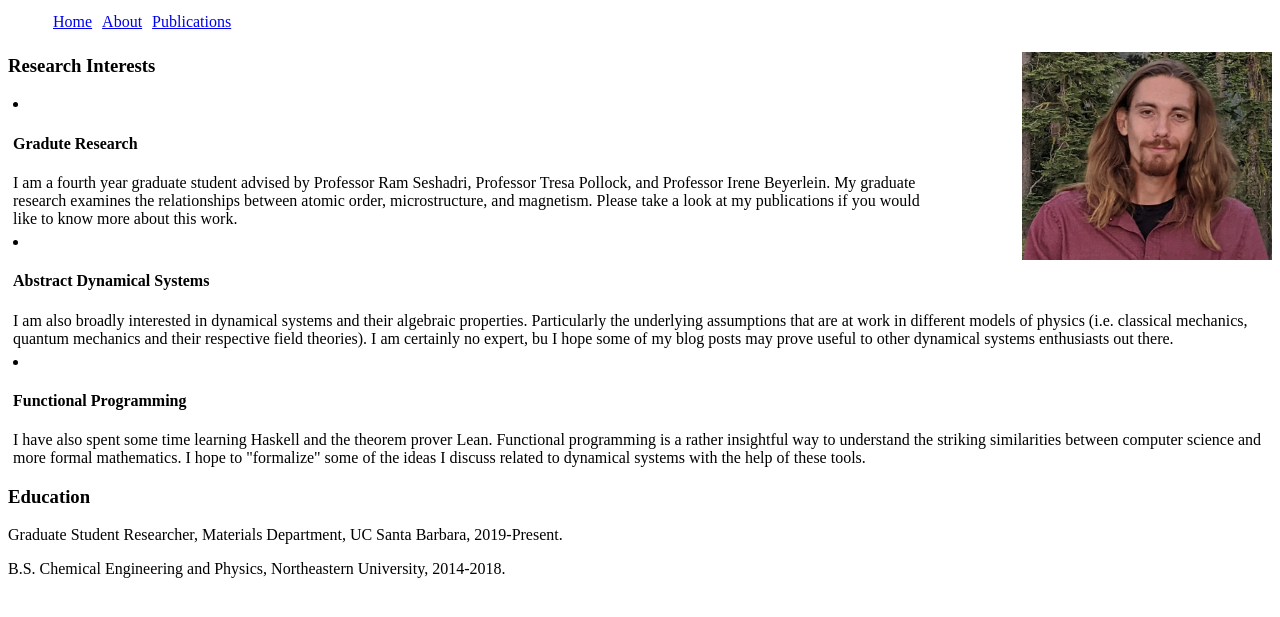
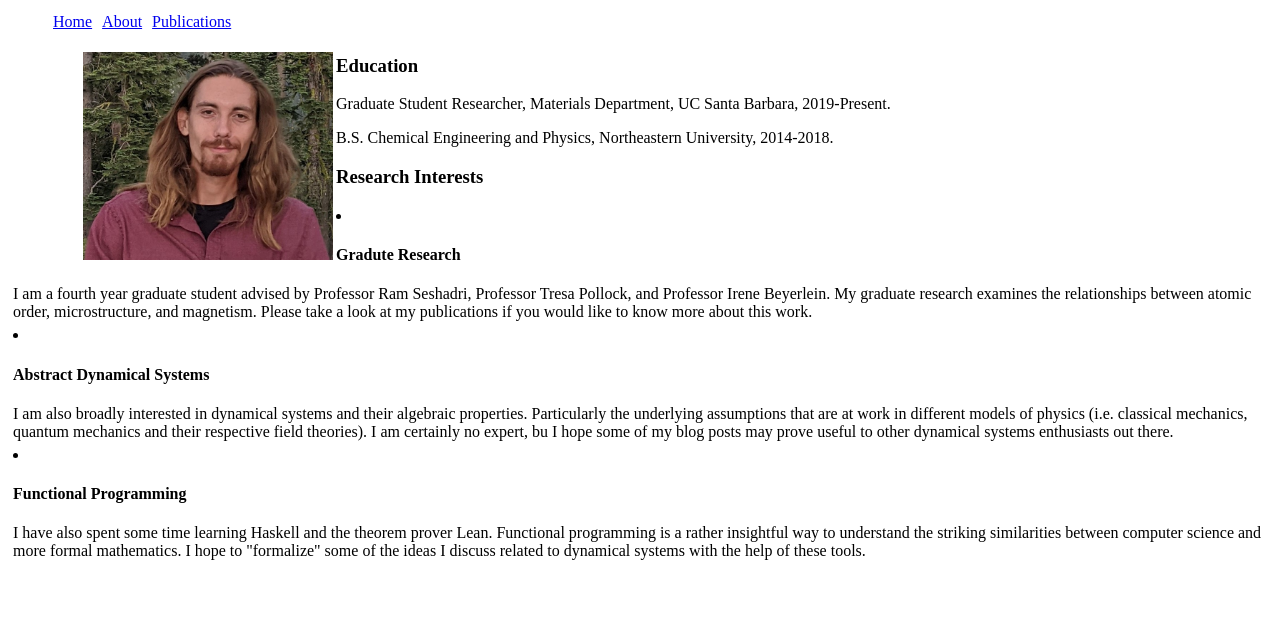
Before and after one commit to mayer-ju/mayer-ju.github.io, a Jekyll site: the page built from about.markdown, in a window 1280 px wide. Shown: the top 617 px of the page. Built offline with Jekyll 4.4.1, drawn with Linux system fonts in a browser that asks for light colours.

Commit message:
Update about.markdown

```diff
--- a/about.markdown
+++ b/about.markdown
@@ -5,7 +5,14 @@
 ---
 <body>
 <p>
-<img src="/assets/images/Jmayer_headshot.jpg" align="right" width="250" style="padding-left:75px;">
+<img src="/assets/images/Jmayer_headshot.jpg" align="left" width="250" style="padding-left:75px;">
+</p>
+<h3>Education</h3>
+<p align="left">
+Graduate Student Researcher, Materials Department, UC Santa Barbara, 2019-Present.
+</p>
+<p align="left">
+B.S. Chemical Engineering and Physics, Northeastern University, 2014-2018.
 </p>
 <h3>Research Interests</h3>
 <li> <h4> Gradute Research </h4>
@@ -15,10 +22,3 @@
 <li> <h4> Functional Programming </h4>
 I have also spent some time learning Haskell and the theorem prover Lean. Functional programming is a rather insightful way to understand the striking similarities between computer science and more formal mathematics. I hope to "formalize" some of the ideas I discuss related to dynamical systems with the help of these tools.
 </li>
-<h3>Education</h3>
-<p align="left">
-Graduate Student Researcher, Materials Department, UC Santa Barbara, 2019-Present.
-</p>
-<p align="left">
-B.S. Chemical Engineering and Physics, Northeastern University, 2014-2018.
-</p>
```
